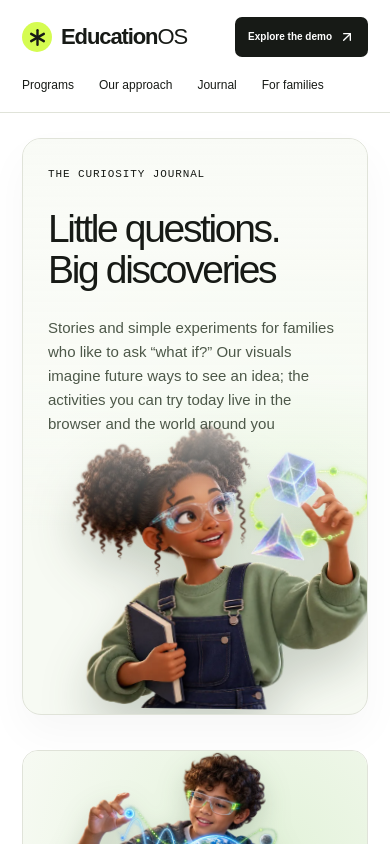
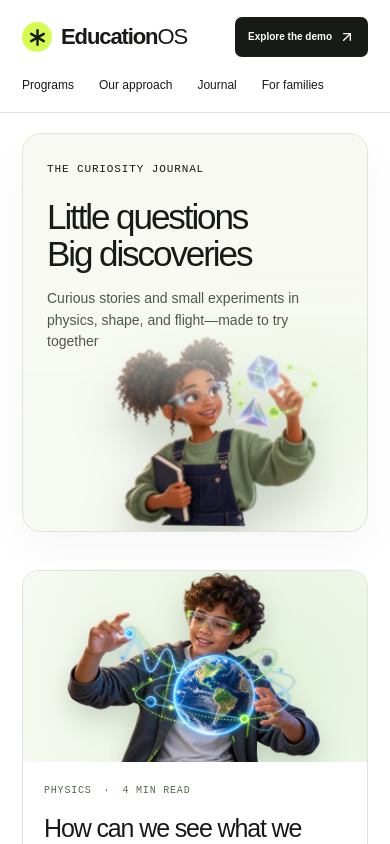
Before and after one commit to VladislavBrodsky/EducationOS, a Next.js app: page /blog in a window 390 px wide. Shown: the top 844 px of the page. Built offline with nearby package versions, Linux system fonts and the light colour scheme.

Commit message:
Tighten responsive editorial cards and demo visuals

```diff
--- a/src/app/blog/page.tsx
+++ b/src/app/blog/page.tsx
@@ -6,5 +6,5 @@ import { JournalCards } from '@/components/journal-cards';
 export const metadata: Metadata = { title: 'The Curiosity Journal', description: 'Ideas for exploring physics, mathematics, and making with curious young minds', alternates: { canonical: '/blog' } };
 
 export default function BlogPage() {
-  return <SiteShell><div className="container"><section className="page-hero page-hero-scene page-hero-journal"><div className="page-hero-scene-art"><Image src="/images/geometry-mascot.webp" alt="" fill priority sizes="(max-width: 760px) 100vw, 55vw" /></div><div className="page-hero-scene-copy"><p className="eyebrow">THE CURIOSITY JOURNAL</p><h1>Little questions.<br />Big discoveries</h1><p className="section-lead">Stories and simple experiments for families who like to ask “what if?” Our visuals imagine future ways to see an idea; the activities you can try today live in the browser and the world around you</p></div></section><JournalCards /></div><DemoCTA small /></SiteShell>;
+  return <SiteShell><div className="container"><section className="page-hero page-hero-scene page-hero-journal"><div className="page-hero-scene-art"><Image src="/images/geometry-mascot.webp" alt="" fill priority sizes="(max-width: 760px) 100vw, 55vw" /></div><div className="page-hero-scene-copy"><p className="eyebrow">THE CURIOSITY JOURNAL</p><h1>Little questions<br />Big discoveries</h1><p className="section-lead">Curious stories and small experiments in physics, shape, and flight—made to try together</p></div></section><JournalCards /></div><DemoCTA small /></SiteShell>;
 }
--- a/src/app/globals.css
+++ b/src/app/globals.css
@@ -180,3 +180,48 @@
   .learning-bento-physics:hover .learning-bento-art img,.learning-bento-math:hover .learning-bento-art img{animation-play-state:paused}
 }
 @keyframes mascot-float{50%{transform:translate3d(0,-8px,0) rotate(1deg)}}
+
+/* Compact editorial scenes and legible, image-led cards at every width. */
+.page-hero-journal{min-height:410px}
+.page-hero-journal .page-hero-scene-copy{max-width:52%}
+.page-hero-journal .page-hero-scene-art{inset:0 0 0 49%}
+.page-hero-journal .section-lead{max-width:42ch}
+.lab-card{min-width:0;overflow:hidden;border:1px solid #d7e8bf;border-radius:22px;background:linear-gradient(145deg,#f5faed 0%,#e8f3d0 100%);box-shadow:0 18px 40px #27391b10}
+.lab-card .pill{background:#fff;border:1px solid #d5e4bf}
+.lab-card h3{max-width:11ch;margin:25px 0 0;font-size:clamp(34px,4vw,48px)}
+.bridge-mini{height:auto;min-height:150px;margin:7px 0 17px}
+.bridge-mini svg{display:block;width:100%;height:auto;max-height:185px;stroke:none;filter:drop-shadow(0 12px 11px #425a3040)}
+.lab-card-bottom{gap:12px;border-color:#bed1a5;color:#40543a}
+.trust-strip.container{display:grid;grid-template-columns:44px minmax(0,1fr) auto;align-items:center;gap:24px;max-width:1184px;margin-inline:auto;padding:29px 36px;border-radius:18px;background:#f8faf5}
+.trust-strip>svg{width:36px;height:36px}
+.trust-strip>div{min-width:0}
+.trust-strip h3{max-width:25ch;margin-bottom:7px}
+.trust-strip p{max-width:60ch}
+.trust-strip .text-link{justify-self:end;margin:0}
+@media(max-width:760px){
+  .page-hero-journal{min-height:0;margin:20px 0 38px;padding:27px 24px 190px}
+  .page-hero-journal .page-hero-scene-copy{max-width:100%}
+  .page-hero-journal h1{max-width:15ch;margin:0 0 16px;font-size:clamp(35px,9vw,46px);line-height:1.06}
+  .page-hero-journal .eyebrow{margin-bottom:20px}
+  .page-hero-journal .section-lead{max-width:38ch;margin-bottom:0;font-size:14px;line-height:1.55}
+  .page-hero-journal .page-hero-scene-art{inset:auto 0 0 12%;height:205px}
+  .page-hero-journal::before{background:linear-gradient(180deg,#f7f9f2 0%,#f7f9f2f5 44%,transparent 74%)}
+  .learning-bento-card,.learning-bento-flight{min-height:360px;padding:22px}
+  .learning-bento-copy{max-width:90%;padding-top:15px}
+  .learning-bento-copy h3{max-width:18ch;font-size:clamp(25px,6.5vw,31px)}
+  .learning-bento-copy p{max-width:35ch;font-size:13px}
+  .learning-bento-art,.learning-bento-code .learning-bento-art,.learning-bento-math .learning-bento-art,.learning-bento-flight .learning-bento-art,.learning-bento-physics .learning-bento-art{right:-8%;bottom:-5%;width:84%;height:63%}
+  .learning-bento-card .bento-visual-label{bottom:13px;right:14px;font-size:9px}
+  .lab-card h3{font-size:clamp(34px,9vw,44px)}
+  .trust-strip.container{grid-template-columns:36px minmax(0,1fr);gap:12px 18px;margin-inline:22px;padding:24px}
+  .trust-strip>svg{align-self:start;margin-top:3px}
+  .trust-strip .text-link{grid-column:2;justify-self:start;margin-top:2px}
+}
+@media(max-width:420px){
+  .page-hero-journal{padding-bottom:178px}
+  .page-hero-journal .page-hero-scene-art{height:190px}
+  .learning-bento-card,.learning-bento-flight{min-height:355px}
+  .learning-bento-copy{max-width:92%}
+  .trust-strip h3{font-size:21px}
+  .trust-strip p{font-size:12px}
+}
--- a/src/components/portal/portal.css
+++ b/src/components/portal/portal.css
@@ -415,3 +415,5 @@ pre.p-code-editor { margin: 0; white-space: pre-wrap; overflow-wrap: anywhere; }
 @media(prefers-reduced-motion:no-preference){.p-mascot-art img{animation:portal-mascot-bob 5.5s ease-in-out infinite}}
 @keyframes portal-mascot-bob{50%{transform:translateY(-7px) rotate(-1deg)}}
 .p-project{position:relative}
+.p-dialog,.p-dialog-overlay .p-dialog{width:min(100%,480px);max-height:min(80dvh,680px);overflow:auto;overscroll-behavior:contain;box-shadow:0 24px 70px #101a0d3d}
+@media(max-width:430px){.p-dialog-overlay{padding:12px}.p-dialog,.p-dialog-overlay .p-dialog{padding:22px;border-radius:16px}}
```
Also changed, not shown: src/app/page.tsx (+1 -1 lines), 1 other file (tests, documents, lock files or other folders).
